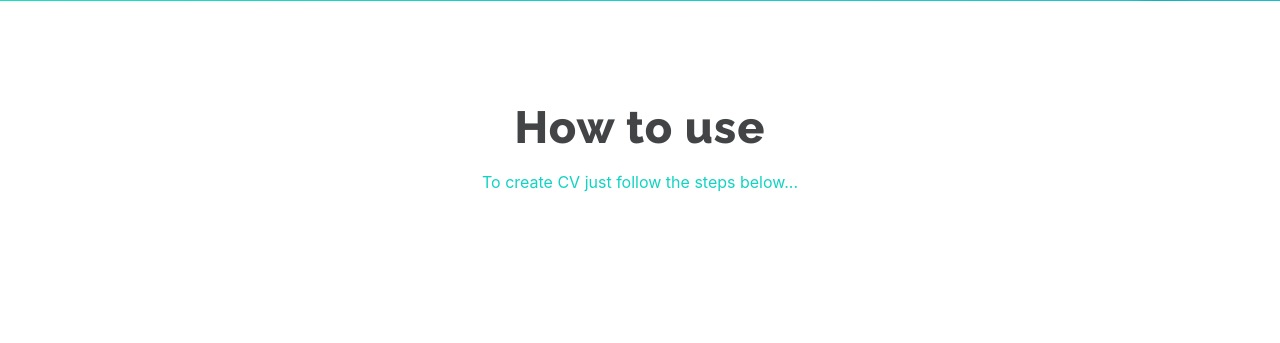
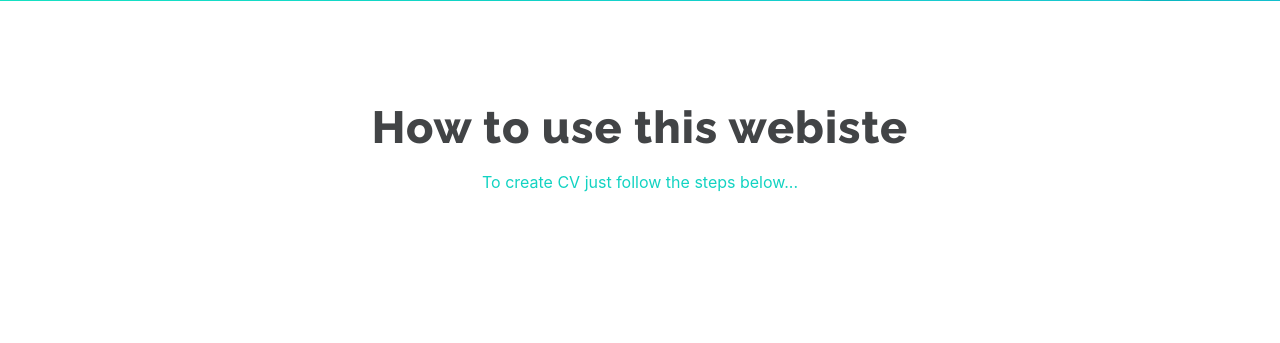
Before and after one commit to gbaghdasaryan94/cvwebim, a Flask app: page / in a window 1280 px wide. Shown: the part 799-1142 px from the top of the page. Run offline with Flask 2, Linux system fonts and the light colour scheme; some libraries are stand-ins or nearby versions.

Commit message:
Fixed bug-12

```diff
--- a/IMSurvey/templates/index.html
+++ b/IMSurvey/templates/index.html
@@ -20,7 +20,7 @@
 {% block main %}
         <section class="project" id="section-project">
             <div class="text">
-                <h2>How to use</h2>
+                <h2>How to use this webiste</h2>
                 <h4></h4>To create CV just follow the steps below...</h4>
             </div>
             <div class="container">
```
